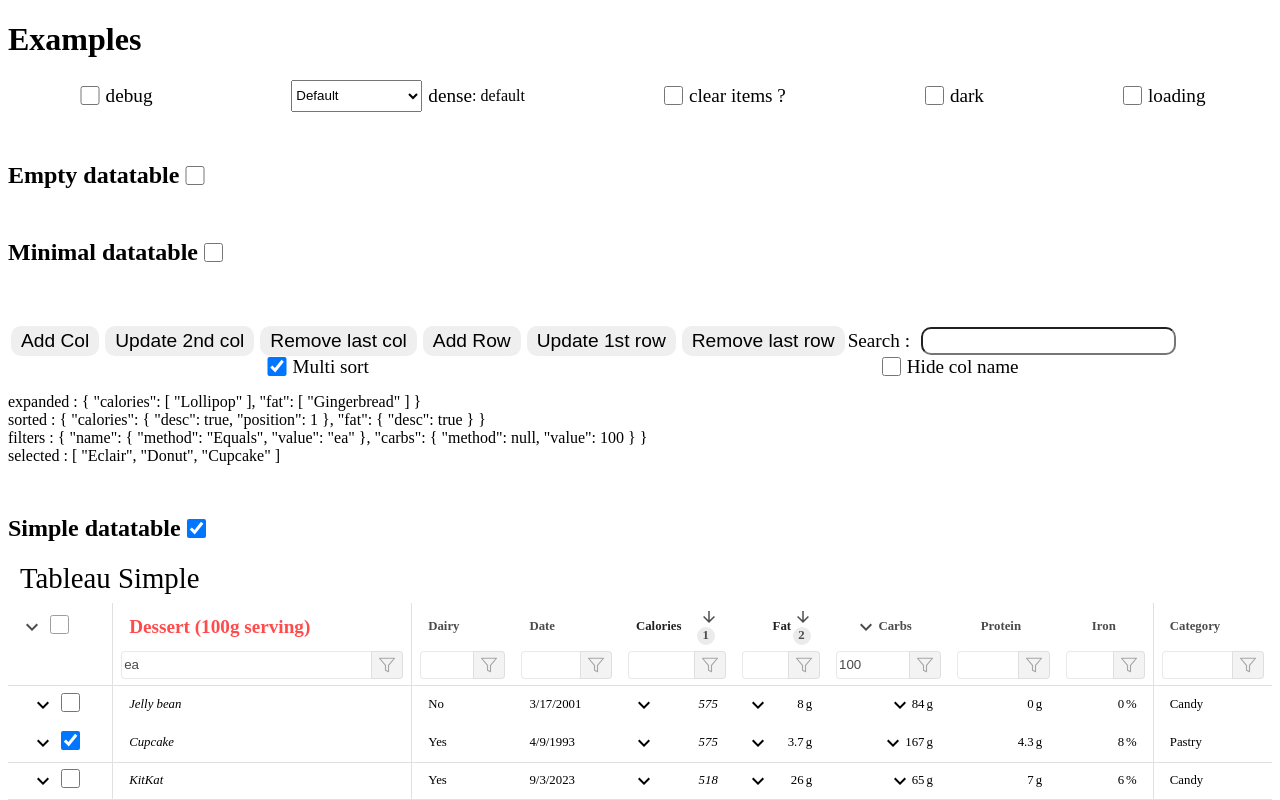
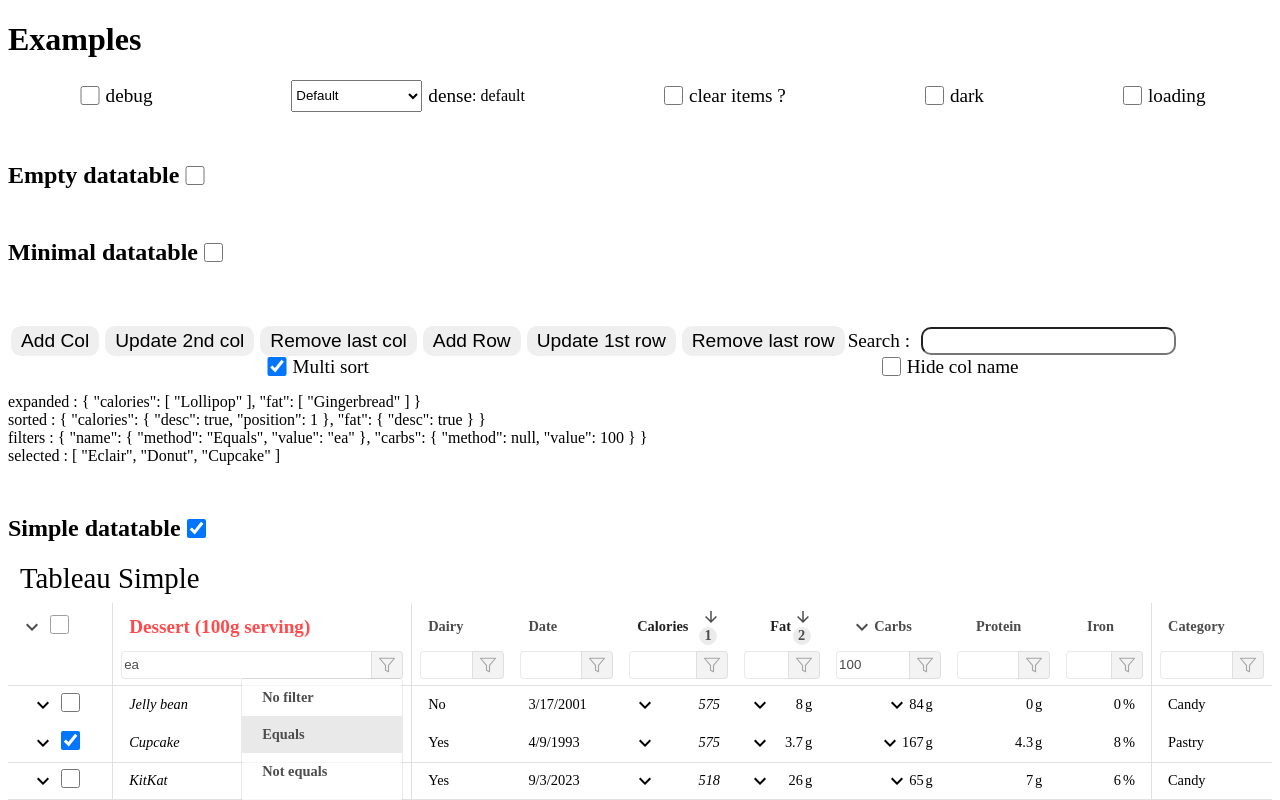
Before and after one commit to BOISSARD/vue3-bc-datatable, a Vue app: page / in a window 1280 px wide. Both pictures are taken after a click on the button 387 px from the left and 664 px from the top of the page. Shown: the top 800 px of the page. Built offline with nearby package versions, Linux system fonts and the light colour scheme.

Commit message:
Fix filter menu zindex

```diff
--- a/src/components/datatable-cell.vue
+++ b/src/components/datatable-cell.vue
@@ -50,7 +50,7 @@
                     class="table-sort-icon"
                     style="font-size: 18px; height: 18px; width: 18px;"
                 >
-                    <svg xmlns="http://www.w3.org/2000/svg" viewBox="0 0 24 24" role="img" aria-hidden="true" class="table-sort-icon-svg" style="font-size: 18px; height: 18px; width: 18px;">
+                    <svg viewBox="0 0 24 24" role="img" aria-hidden="true" class="table-sort-icon-svg" style="font-size: 18px; height: 18px; width: 18px;">
                         <path d="M13,20H11V8L5.5,13.5L4.08,12.08L12,4.16L19.92,12.08L18.5,13.5L13,8V20Z"></path>
                     </svg>
                 </span>
--- a/src/components/datatable-headers.vue
+++ b/src/components/datatable-headers.vue
@@ -80,8 +80,8 @@
                                 :class="[ { 'divider-left': column.dividerLeft, 'divider-right': column.dividerRight }, ]"
                                 :style="{ ...table.getSticky(column), ...table.getRowHeightFromDensity.value,  }"
                                 class="table-filter"
-                                @mouseleave="hideFiltersMenu(table.generateKey(component, column))"
                             >
+                                <!-- @mouseleave="hideFiltersMenu(table.generateKey(component, column))" -->
                                 <div>
                                     <input class="table-filter-input" :value="table.filtering.value[column.id]?.value" @input="table.updateFilters(column, 'value', $event.target.value)" >
                                     <button class="table-filter-button" @click="displayFiltersMenu(table.generateKey(component, column), column)">
@@ -89,9 +89,12 @@
                                             <polygon points="22 3 2 3 10 12.46 10 19 14 21 14 12.46 22 3"></polygon>
                                         </svg>
                                     </button>
-                                    <div class="table-filter-menu" v-if="displayedFiltersMenu === table.generateKey(component, column)" >
-                                        <ul>
-                                            <li v-for="(method, label) in getFilters(table.valueTypeByColumn.value[column.id])" @click="table.updateFilters(column, 'method', {label, method})" >{{ label }}</li>
+                                    <div class="table-filter-menu" v-if="displayedFiltersMenu === table.generateKey(component, column)" style="" :style="{ 'max-height': filterMenuHeight+'px' }" >
+                                            <ul>
+                                            <li v-for="(method, label) in getFilters(table.valueTypeByColumn.value[column.id])"
+                                                @click="table.updateFilters(column, 'method', {label, method})"
+                                                :class="[ { 'table-filter-active': table.filtering.value[column.id]?.method === label } ]"
+                                            >{{ label }}</li>
                                         </ul>
                                     </div>
                                 </div>
@@ -122,8 +125,6 @@ const props = defineProps<{
 
     select?: DatatableSelection,
 }>()
-
-// console.log(`${props.identifiant}`, props.table.filters)
 
 const emit = defineEmits<{
     (e: 'selectedAll', value: any): void
@@ -168,6 +169,9 @@ function filterChoice(filter, column) {
 function getFilters(type) {
     return Object.fromEntries(filtersLabelsForTypes[type].map(label => [label, filtersLabels[label]]))
 }
+const filterMenuHeight = computed(() => {
+    return props.table.wrapper.value?.clientHeight * 0.75
+})
 </script>
 
 <style lang="scss">
--- a/src/components/datatable.vue
+++ b/src/components/datatable.vue
@@ -50,13 +50,19 @@
             <slot name="top"></slot>
         </div>
 
-        <div style="overflow: auto; width: 100%" :style="tableStyle" :class="tableClass">
+        <div style="overflow: auto; width: 100%" :style="tableStyle" :class="tableClass" ref="tableWrapper" >
             <slot v-bind="getThis">
 
                 <table
                     style="table-layout: auto; min-width: 100%"
                     :style="tableStyle"
-                    :class="{ 'density-comfortable': density === 'comfortable', 'density-compact': density === 'compact', divider: hasDivider(), ...tableClass }"
+                    :class="{
+                        'density-comfortable': density === 'comfortable',
+                        'density-compact': density === 'compact',
+                        divider: hasDivider(),
+                        ...tableClass
+                    }"
+                    ref="table"
                 >
 
                     <DatatableHeaders v-if="!hideHeader"
@@ -918,11 +924,11 @@ function getSticky(
     if (position == "tfoot" && props.stick?.footer) {
         retour.position = "sticky";
         retour.bottom = 0; // "-1px"
-        retour.zIndex = zIndex ?? 100;
+        retour.zIndex = zIndex ?? 4;
     } else if (position == "thead" && props.stick?.header) {
         retour.position = "sticky";
         retour.top = 0;
-        retour.zIndex = zIndex ?? 100;
+        retour.zIndex = zIndex ?? 5;
     } else if (typeof position == "object" && position.sticky) {
         retour.position = "sticky";
         if (typeof position.sticky === "string") {
@@ -965,6 +971,9 @@ const getRowHeightFromDensity = computed(() => {
     return retour
 })
 
+const table = ref()
+const tableWrapper = ref()
+console.log(table.value)
 //#endregion    ###     DESIGN      ###
 
 //#region       ###     GENERIC       ###
@@ -1028,6 +1037,9 @@ const getThis = computed(() => {
         // select
         select: selecting,
         selectAll,
+        // design
+        el: table,
+        wrapper: tableWrapper,
     };
     // console.log(`${props.identifiant} getThis`, retour)
     return retour;
@@ -1042,6 +1054,7 @@ const getThis = computed(() => {
 
     --table-text-color-light: black;
     --table-text-color-dark: white;
+    --table-text-font-size: 0.9rem;
 
     --table-button-color-light: lightgray;
     --table-button-color-dark: gray;
@@ -1077,7 +1090,7 @@ table {
 
     th,
     td {
-        font-size: 0.8rem;
+        font-size: var(--table-text-font-size);
         transition: padding 0.2s cubic-bezier(0.4, 0, 0.6, 1);
         padding: 6px 16px;
         // padding: 0 16px;
@@ -1223,8 +1236,6 @@ table {
 
         th,
         td {
-
-            z-index: 2;
 
             &.sortable .table-sort {
                 pointer-events: auto;
@@ -1296,6 +1307,17 @@ table {
         }
     }
 
+    thead {
+        th, td {
+            z-index: 3;
+        }
+    }
+    tfoot {
+        th, td {
+            z-index: 2;
+        }
+    }
+
     tbody {
         .table-expansion-nested-row {
 
@@ -1371,9 +1393,9 @@ table {
         border-radius: 4px;
 
         opacity: 1;
-        z-index: 4;
-
-        max-height: 200px;
+        z-index: 10;
+
+        // max-height: 200px;
         overflow: auto;
 
         ul {
--- a/src/components/types.ts
+++ b/src/components/types.ts
@@ -223,10 +223,10 @@ export const filtersLabels = {
 
     "Corresponds Regex": (...args) => filtersFunctions.ct(...args),
 }
-export const filtersLabelsForTypes = {
+export const filtersLabelsForTypes: { [key in DatatableFilterValueType]: (keyof typeof filtersLabels)[] } = {
     "boolean": ["No filter", "True", "False", ],
-    "number": ["No filter", "Equal", "Not equal", "Greater Than", "Greater Than or Equal", "Less Than", "Less Than or Equal", ],
-    "string": ["No filter", "True", "False", "Contains", "Doesn't Contain", "Starts With", "Doesn't start With", "Ends With", "Doesn't end With", "Corresponds Regex", ],
+    "number": ["No filter", "Equals", "Not equals", "Greater Than", "Greater Than or Equal", "Less Than", "Less Than or Equal", ],
+    "string": ["No filter", "Equals", "Not equals", "True", "False", "Contains", "Doesn't Contain", "Starts With", "Doesn't start With", "Ends With", "Doesn't end With", "Corresponds Regex", ],
     "object": ["No filter", "True", "False", "Is Null", "Not Null", ],
     "Date": ["No filter", "Is Null", "Not Null", "Equals", "Not equals", "Greater Than", "Greater Than or Equal", "Less Than", "Less Than or Equal", ],
 }
```
